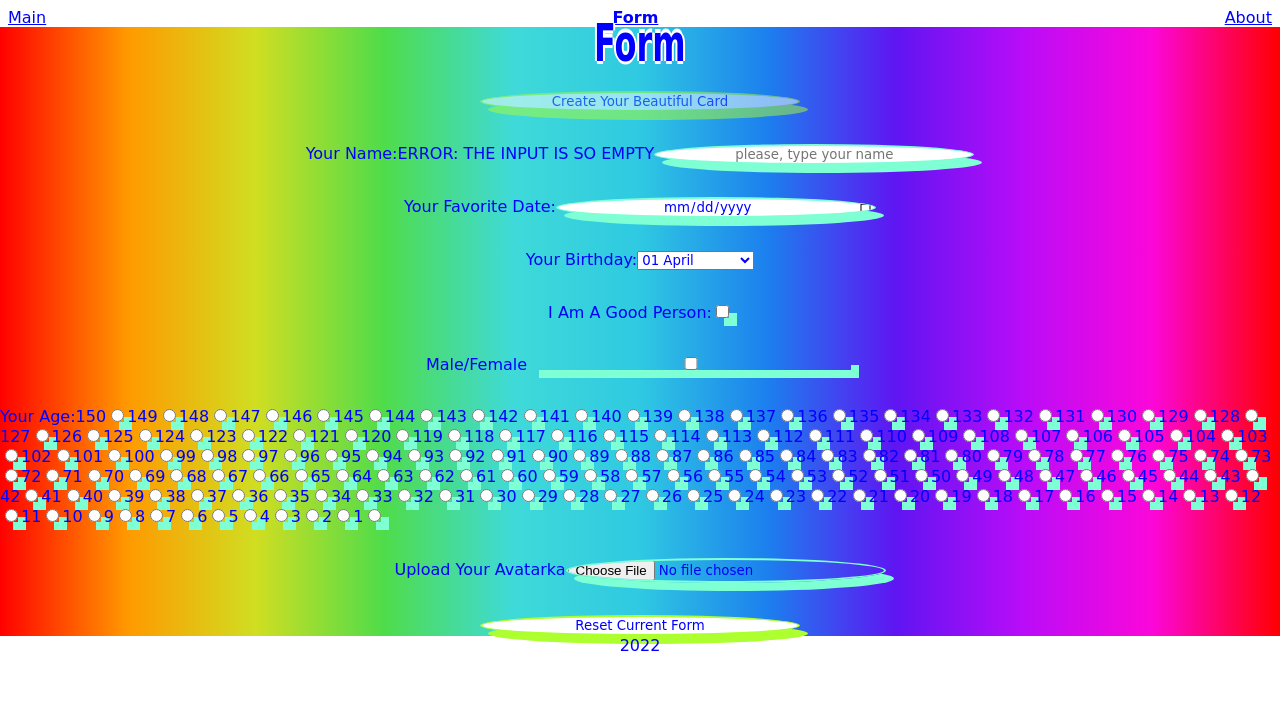
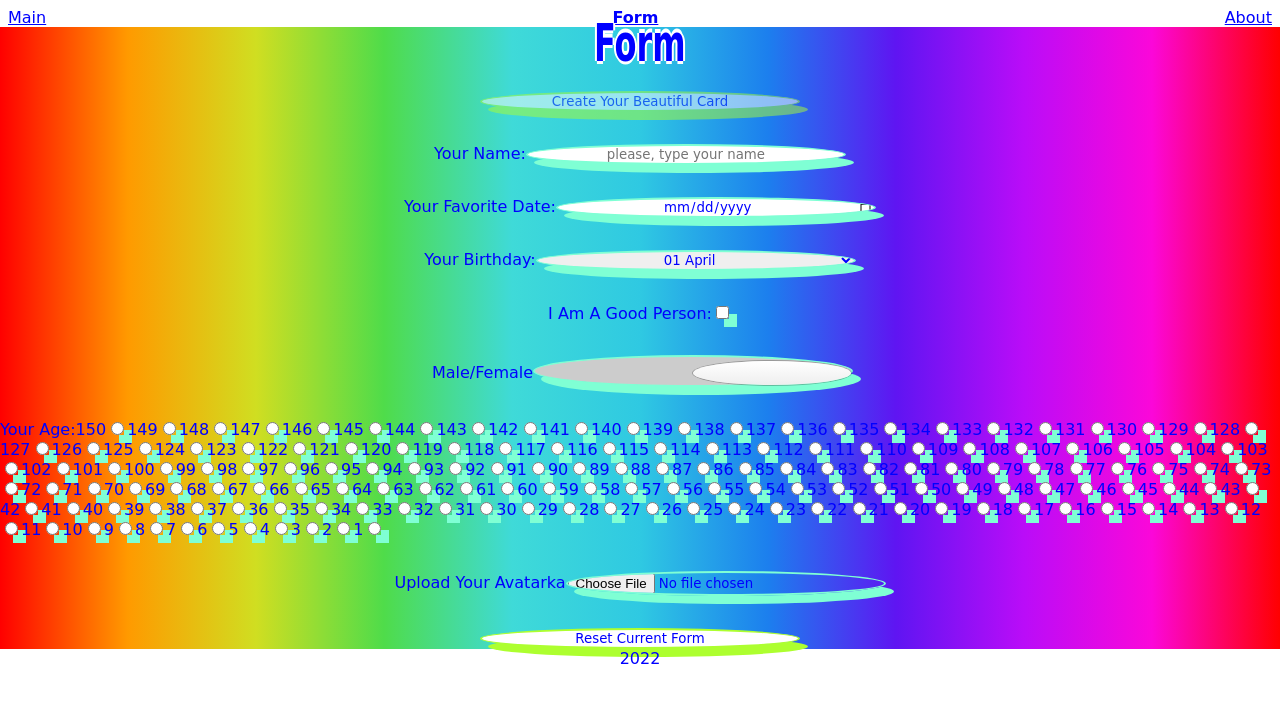
Before and after one commit to AmelianceSkyMusic/amelianceskymusic-REACT2022Q3, a React (Create React App) app in the folder react-02-forms/: page /form in a window 1280 px wide. Shown: the top 702 px of the page. Built offline with nearby package versions, Linux system fonts and the light colour scheme.

Commit message:
feat: add validation to components

```diff
--- a/react-02-forms/src/App/components/form/Checkbox.tsx
+++ b/react-02-forms/src/App/components/form/Checkbox.tsx
@@ -3,6 +3,7 @@ import React, { Component } from 'react';
 
 interface ICheckboxProps {
   children?: string;
+  error?: string | null;
   name: string;
 }
 
@@ -13,11 +14,12 @@ export class Checkbox extends Component<ICheckboxProps> {
     this.input = React.createRef();
   }
   render() {
-    const { children, name } = this.props;
+    const { children, error, name } = this.props;
     const { input } = this;
     return (
       <label className="checkbox">
         {children}
+        <span className="checkbox__error input-error">{error}</span>
         <input type="checkbox" className="checkbox__input" name={name} ref={input}></input>
       </label>
     );
--- a/react-02-forms/src/App/components/form/DateInput.tsx
+++ b/react-02-forms/src/App/components/form/DateInput.tsx
@@ -2,6 +2,7 @@ import React, { Component } from 'react';
 
 interface IDateInputProps {
   children?: string;
+  error?: string | null;
   name: string;
 }
 
@@ -12,12 +13,13 @@ export class DateInput extends Component<IDateInputProps> {
     this.input = React.createRef();
   }
   render() {
-    const { children, name } = this.props;
+    const { children, name, error } = this.props;
     const { input } = this;
     return (
-      <label>
+      <label className="date-input">
         {children}
-        <input type="date" name={name} ref={input}></input>
+        <span className="date-input__error input-error">{error}</span>
+        <input className="date-input__input" type="date" name={name} ref={input}></input>
       </label>
     );
   }
--- a/react-02-forms/src/App/components/form/Dropdown.tsx
+++ b/react-02-forms/src/App/components/form/Dropdown.tsx
@@ -1,8 +1,11 @@
+import './Dropdown.css';
 import React, { Component } from 'react';
 
 interface IDropdownProps {
   children?: string;
   options: string[];
+  error?: string | null;
+  title?: string;
   name: string;
 }
 
@@ -13,14 +16,20 @@ export class Dropdown extends Component<IDropdownProps> {
     this.input = React.createRef();
   }
   render() {
-    const { children, options, name } = this.props;
+    const { children, options, title, error, name } = this.props;
     const { input } = this;
     return (
-      <label>
+      <label className="dropdown">
         {children}
-        <select name={name} ref={input}>
+        <span className="dropdown__error input-error">{error}</span>
+        <select className="dropdown__select" name={name} ref={input} defaultValue={title}>
+          {title && (
+            <option className="dropdown__option" value={title} disabled>
+              {title}
+            </option>
+          )}
           {options.map((optionValue) => (
-            <option key={optionValue} value={optionValue}>
+            <option className="dropdown__option" key={optionValue} value={optionValue}>
               {optionValue}
             </option>
           ))}
--- a/react-02-forms/src/App/components/form/FileUpload.tsx
+++ b/react-02-forms/src/App/components/form/FileUpload.tsx
@@ -3,6 +3,7 @@ import React, { Component } from 'react';
 interface IFileUploadProps {
   children?: string;
   placeholder?: string;
+  error?: string | null;
   accept?: string;
   name: string;
 }
@@ -19,12 +20,14 @@ export class FileUpload extends Component<IFileUploadProps> {
   }
 
   render() {
-    const { children, name, placeholder, accept } = this.props;
+    const { children, name, placeholder, error, accept } = this.props;
     const { input } = this;
     return (
-      <label>
+      <label className="file-upload">
         {children}
+        <span className="file-upload__error input-error">{error}</span>
         <input
+          className="file-upload__input"
           type="file"
           name={name}
           placeholder={placeholder}
--- a/react-02-forms/src/App/components/form/RadioButtons.tsx
+++ b/react-02-forms/src/App/components/form/RadioButtons.tsx
@@ -3,6 +3,7 @@ import { RadioButton } from './RadioButton';
 
 interface IRadioButtonsProps {
   children?: string;
+  error?: string | null;
   options: string[];
   name: string;
 }
@@ -12,10 +13,11 @@ export class RadioButtons extends Component<IRadioButtonsProps> {
     super(props);
   }
   render() {
-    const { children, options } = this.props;
+    const { children, error, options } = this.props;
     return (
       <div className="radio-buttons">
         {children}
+        <span className="radio-buttons__error input-error">{error}</span>
         {options.map((optionValue) => (
           <RadioButton key={optionValue} name="age">
             {optionValue}
--- a/react-02-forms/src/App/components/form/Switcher.tsx
+++ b/react-02-forms/src/App/components/form/Switcher.tsx
@@ -3,6 +3,7 @@ import React, { Component } from 'react';
 
 interface ISwitcherProps {
   children?: string;
+  error?: string | null;
   name: string;
 }
 
@@ -13,13 +14,14 @@ export class Switcher extends Component<ISwitcherProps> {
     this.input = React.createRef();
   }
   render() {
-    const { children, name } = this.props;
+    const { children, error, name } = this.props;
     const { input } = this;
     return (
       <label className="toggle">
-        <span className="toggle-label">{children}</span>
-        <input className="toggle-checkbox" type="checkbox" name={name} ref={input}></input>
-        <div className="toggle-switch"></div>
+        <span className="toggle__label">{children}</span>
+        <span className="toggle__error input-error">{error}</span>
+        <input className="toggle__checkbox" type="checkbox" name={name} ref={input}></input>
+        <div className="toggle__switch"></div>
       </label>
     );
   }
--- a/react-02-forms/src/App/components/form/TextInput.tsx
+++ b/react-02-forms/src/App/components/form/TextInput.tsx
@@ -3,6 +3,11 @@ import React, { Component } from 'react';
 interface ITextInputProps {
   children?: string;
   placeholder?: string;
+  required?: boolean;
+  pattern?: string;
+  minLength?: number;
+  maxLength?: number;
+  error?: string | null;
   name: string;
 }
 
@@ -13,13 +18,24 @@ export class TextInput extends Component<ITextInputProps> {
     this.input = React.createRef();
   }
   render() {
-    const { children, name, placeholder } = this.props;
+    const { children, name, placeholder, required, error, pattern, minLength, maxLength } =
+      this.props;
     const { input } = this;
     return (
-      <label>
+      <label className="text-input">
         {children}
-        <span>ERROR: THE INPUT IS SO EMPTY</span>
-        <input type="input" name={name} placeholder={placeholder} ref={input}></input>
+        <span className="text-input__error input-error">{error}</span>
+        <input
+          className="text-input__input"
+          type="input"
+          name={name}
+          placeholder={placeholder}
+          ref={input}
+          required={required}
+          pattern={pattern}
+          minLength={minLength}
+          maxLength={maxLength}
+        ></input>
       </label>
     );
   }
```
